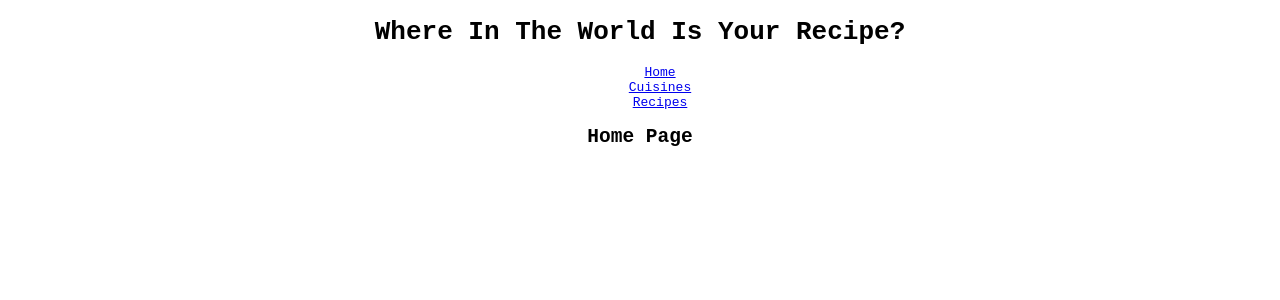
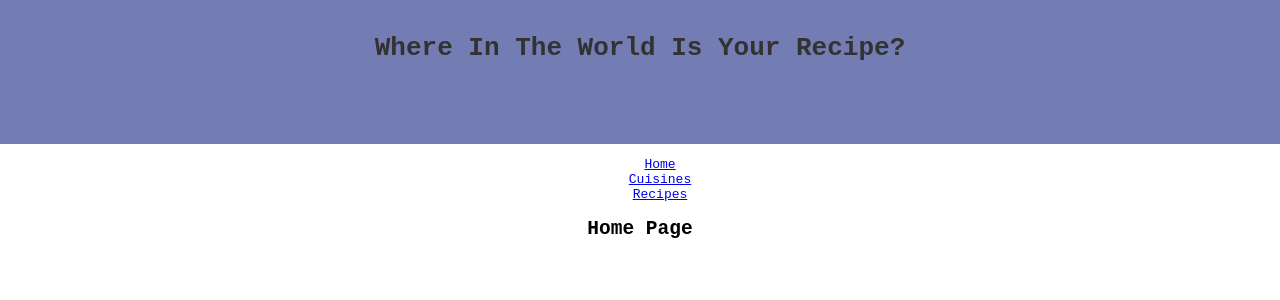
Before and after one commit to lreitzel/where-in-the-world-frontend, a React (Create React App) app: page / in a window 1280 px wide. Shown: the top 300 px of the page. Built offline with nearby package versions, Linux system fonts and the light colour scheme.

Commit message:
addition of header and header styling

```diff
--- a/src/App.css
+++ b/src/App.css
@@ -1,5 +1,14 @@
 .App {
   text-align: center;
+}
+
+#app-header {
+  display: flex;
+  justify-content: center;
+  background: #515DA2;
+  opacity: .8;
+  height: 7rem;
+  padding: 1rem;
 }
 
 ul {
@@ -73,4 +82,8 @@ img {
   width: 200px;
   height: 300px;
   object-fit: contain;
+  display: block;
+  margin-left: auto;
+  margin-right: auto;
+  width: 90%;
 }
--- a/src/App.js
+++ b/src/App.js
@@ -6,12 +6,13 @@ import RecipeContainer from './containers/RecipeContainer';
 import CuisineContainer from './containers/CuisineContainer';
 import CuisineRecipes from './containers/CuisineRecipes';
 import Navbar from './components/Navbar';
+import Header from './components/header';
 
 function App() {
 
     return (
       <div className="App">
-        <h1>Where In The World Is Your Recipe?</h1>
+        <Header />
         <Router>
           <div>
             <Navbar />
--- /dev/null
+++ b/src/components/header.js
@@ -0,0 +1,11 @@
+import React from "react";
+
+const Header = () => {
+    return(
+        <div id="app-header">
+            <h1>Where In The World Is Your Recipe?</h1>
+        </div>
+    )
+};
+
+export default Header;
```
